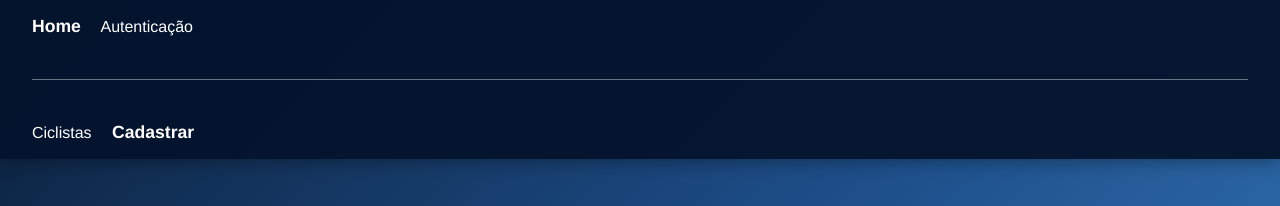
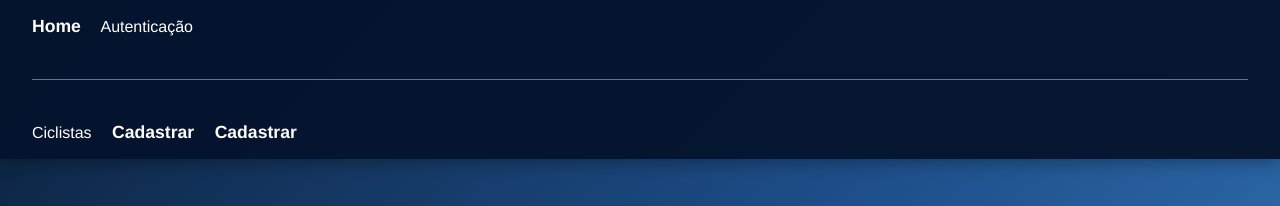
Before and after one commit to eli-bernardi/login-teste, a plain HTML site: page frontend/index.html in a window 1280 px wide. Shown: the top 206 px of the page. Drawn offline with Linux system fonts and the light colour scheme.

Commit message:
Jognado um sistema de cadastro e login nessa bomba

```diff
--- a/frontend/index.html
+++ b/frontend/index.html
@@ -18,6 +18,7 @@
 
         <span class="titulo_menu">Ciclistas</span>&emsp;
         <a href="./html/cadCiclista.html">Cadastrar</a>&emsp;
+        <a href="./html/login.html">Cadastrar</a>&emsp;
 
     </header>
     <main>
```
